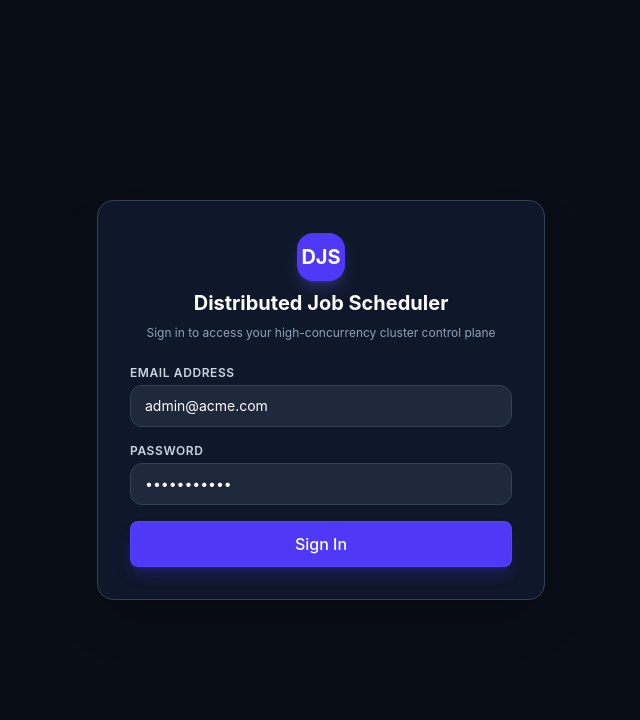
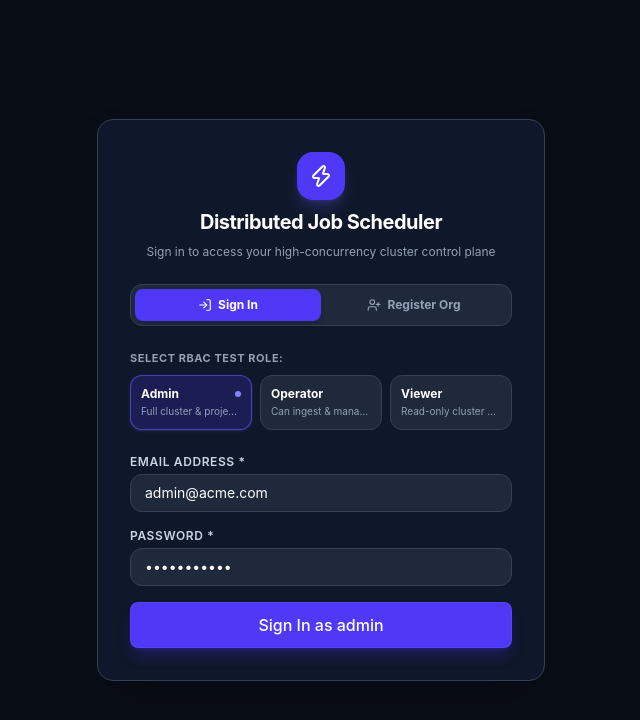
Before and after one commit to VinayakGaikwad101/codity_ai_assignment, a React (Vite) app in the folder frontend/: page / in a window 1280 px wide. Shown: the top 720 px of the page, without its empty margins (319-959 px from the left). Built offline with nearby package versions, Linux system fonts and the light colour scheme; no server answers.

Commit message:
feat(auth): seed all 3 RBAC roles (ADMIN, OPERATOR, VIEWER) and add 1-click RBAC role selector on Sign In screen

```diff
--- a/frontend/src/App.tsx
+++ b/frontend/src/App.tsx
@@ -12,10 +12,11 @@ import { ApiKeysView } from './views/ApiKeysView.js';
 import { Modal } from './components/ui/Modal.js';
 import { Button } from './components/ui/Button.js';
 import { apiRequest } from './api/client.js';
+import { Zap, Shield, UserPlus, LogIn, Lock } from 'lucide-react';
 import { toast } from 'sonner';
 
 export const App: React.FC = () => {
-  const { user, login, refreshProjects } = useAuth();
+  const { user, login, register, refreshProjects } = useAuth();
   const [activeTab, setActiveTab] = useState<TabType>('overview');
 
   // New Project Modal State
@@ -24,13 +25,32 @@ export const App: React.FC = () => {
   const [newProjectDesc, setNewProjectDesc] = useState('');
   const [isCreatingProject, setIsCreatingProject] = useState(false);
 
-  // Login Modal (if logged out)
+  // Auth Screen State (Login vs Register)
+  const [authMode, setAuthMode] = useState<'LOGIN' | 'REGISTER'>('LOGIN');
+  const [name, setName] = useState('');
   const [email, setEmail] = useState('admin@acme.com');
   const [password, setPassword] = useState('Admin@12345');
-  const [isLoggingIn, setIsLoggingIn] = useState(false);
+  const [orgName, setOrgName] = useState('Acme Corporation');
+  const [isSubmittingAuth, setIsSubmittingAuth] = useState(false);
+
+  const demoAccounts = [
+    { role: 'Admin', email: 'admin@acme.com', desc: 'Full cluster & project control' },
+    { role: 'Operator', email: 'operator@acme.com', desc: 'Can ingest & manage jobs' },
+    { role: 'Viewer', email: 'viewer@acme.com', desc: 'Read-only cluster auditor' },
+  ];
+
+  const handleSelectDemoAccount = (acc: typeof demoAccounts[0]) => {
+    setEmail(acc.email);
+    setPassword('Admin@12345');
+  };
 
   const handleCreateProjectSubmit = async (e: React.FormEvent) => {
     e.preventDefault();
+    if (user?.role === 'VIEWER') {
+      toast.error('Permission denied: Viewer accounts cannot create projects');
+      return;
+    }
+
     setIsCreatingProject(true);
     try {
       await apiRequest('/projects', {
@@ -52,60 +72,167 @@ export const App: React.FC = () => {
     }
   };
 
-  const handleLoginSubmit = async (e: React.FormEvent) => {
+  const handleAuthSubmit = async (e: React.FormEvent) => {
     e.preventDefault();
-    setIsLoggingIn(true);
+    setIsSubmittingAuth(true);
     try {
-      await login(email, password);
-      toast.success('Logged in successfully');
+      if (authMode === 'LOGIN') {
+        await login(email, password);
+        toast.success('Signed in successfully');
+      } else {
+        await register(name, email, password, orgName);
+        toast.success(`Organization "${orgName}" & Admin account registered!`);
+      }
     } catch (err: any) {
       toast.error(err.message || 'Authentication failed');
     } finally {
-      setIsLoggingIn(false);
+      setIsSubmittingAuth(false);
     }
   };
 
   if (!user) {
     return (
-      <div className="min-h-screen bg-background flex items-center justify-center p-4">
-        <div className="w-full max-w-md bg-surface border border-surface-border p-8 rounded-2xl shadow-2xl space-y-6">
+      <div className="min-h-screen bg-background flex items-center justify-center p-4 selection:bg-indigo-500/30 selection:text-indigo-200">
+        <div className="w-full max-w-md bg-surface border border-surface-border p-8 rounded-2xl shadow-2xl space-y-6 animate-fade-in">
+          {/* Header */}
           <div className="text-center space-y-2">
             <div className="w-12 h-12 rounded-2xl bg-indigo-600 flex items-center justify-center mx-auto shadow-lg shadow-indigo-500/25">
-              <span className="text-xl font-bold text-white">DJS</span>
+              <Zap className="w-6 h-6 text-white" />
             </div>
-            <h2 className="text-xl font-bold text-white">Distributed Job Scheduler</h2>
-            <p className="text-xs text-slate-400">Sign in to access your high-concurrency cluster control plane</p>
+            <h2 className="text-xl font-bold text-white tracking-tight">Distributed Job Scheduler</h2>
+            <p className="text-xs text-slate-400">
+              {authMode === 'LOGIN'
+                ? 'Sign in to access your high-concurrency cluster control plane'
+                : 'Create an isolated organization workspace & administrator account'}
+            </p>
           </div>
 
-          <form onSubmit={handleLoginSubmit} className="space-y-4">
+          {/* Mode Switcher Tabs */}
+          <div className="flex bg-surface-elevated p-1 rounded-xl border border-surface-border">
+            <button
+              type="button"
+              onClick={() => setAuthMode('LOGIN')}
+              className={`flex-1 py-2 text-xs font-bold rounded-lg transition-all flex items-center justify-center gap-1.5 cursor-pointer ${
+                authMode === 'LOGIN'
+                  ? 'bg-indigo-600 text-white shadow-md'
+                  : 'text-slate-400 hover:text-white'
+              }`}
+            >
+              <LogIn className="w-3.5 h-3.5" /> Sign In
+            </button>
+            <button
+              type="button"
+              onClick={() => setAuthMode('REGISTER')}
+              className={`flex-1 py-2 text-xs font-bold rounded-lg transition-all flex items-center justify-center gap-1.5 cursor-pointer ${
+                authMode === 'REGISTER'
+                  ? 'bg-indigo-600 text-white shadow-md'
+                  : 'text-slate-400 hover:text-white'
+              }`}
+            >
+              <UserPlus className="w-3.5 h-3.5" /> Register Org
+            </button>
+          </div>
+
+          {/* 1-Click Demo RBAC Role Switcher */}
+          {authMode === 'LOGIN' && (
+            <div className="space-y-2">
+              <span className="text-[11px] font-bold text-slate-400 uppercase tracking-wider block">
+                Select RBAC Test Role:
+              </span>
+              <div className="grid grid-cols-3 gap-2">
+                {demoAccounts.map((acc) => {
+                  const isSelected = email === acc.email;
+                  return (
+                    <button
+                      key={acc.role}
+                      type="button"
+                      onClick={() => handleSelectDemoAccount(acc)}
+                      className={`p-2.5 rounded-xl border text-left transition-all cursor-pointer ${
+                        isSelected
+                          ? 'bg-indigo-600/20 border-indigo-500/60 shadow-sm shadow-indigo-500/20'
+                          : 'bg-surface-elevated border-surface-border hover:border-slate-600'
+                      }`}
+                    >
+                      <div className="flex items-center justify-between">
+                        <span className="text-xs font-bold text-white">{acc.role}</span>
+                        {isSelected && <span className="w-1.5 h-1.5 rounded-full bg-indigo-400" />}
+                      </div>
+                      <span className="text-[10px] text-slate-400 block mt-0.5 truncate">{acc.desc}</span>
+                    </button>
+                  );
+                })}
+              </div>
+            </div>
+          )}
+
+          {/* Form */}
+          <form onSubmit={handleAuthSubmit} className="space-y-4">
+            {authMode === 'REGISTER' && (
+              <>
+                <div>
+                  <label className="block text-xs font-semibold text-slate-300 uppercase tracking-wider mb-1">
+                    Your Full Name *
+                  </label>
+                  <input
+                    type="text"
+                    required
+                    placeholder="e.g. Sarah Connor"
+                    value={name}
+                    onChange={(e) => setName(e.target.value)}
+                    className="w-full px-3.5 py-2 rounded-xl bg-surface-elevated border border-surface-border text-white text-sm focus:outline-none focus:border-indigo-500"
+                  />
+                </div>
+
+                <div>
+                  <label className="block text-xs font-semibold text-slate-300 uppercase tracking-wider mb-1">
+                    Organization / Company Name *
+                  </label>
+                  <input
+                    type="text"
+                    required
+                    placeholder="e.g. Cyberdyne Systems"
+                    value={orgName}
+                    onChange={(e) => setOrgName(e.target.value)}
+                    className="w-full px-3.5 py-2 rounded-xl bg-surface-elevated border border-surface-border text-white text-sm focus:outline-none focus:border-indigo-500"
+                  />
+                </div>
+              </>
+            )}
+
             <div>
               <label className="block text-xs font-semibold text-slate-300 uppercase tracking-wider mb-1">
-                Email Address
+                Email Address *
               </label>
               <input
                 type="email"
                 required
                 value={email}
                 onChange={(e) => setEmail(e.target.value)}
-                className="w-full px-3.5 py-2.5 rounded-xl bg-surface-elevated border border-surface-border text-white text-sm focus:outline-none focus:border-indigo-500"
+                className="w-full px-3.5 py-2 rounded-xl bg-surface-elevated border border-surface-border text-white text-sm focus:outline-none focus:border-indigo-500"
               />
             </div>
 
             <div>
               <label className="block text-xs font-semibold text-slate-300 uppercase tracking-wider mb-1">
-                Password
+                Password *
               </label>
               <input
                 type="password"
                 required
                 value={password}
                 onChange={(e) => setPassword(e.target.value)}
-                className="w-full px-3.5 py-2.5 rounded-xl bg-surface-elevated border border-surface-border text-white text-sm focus:outline-none focus:border-indigo-500"
+                className="w-full px-3.5 py-2 rounded-xl bg-surface-elevated border border-surface-border text-white text-sm focus:outline-none focus:border-indigo-500"
               />
             </div>
 
-            <Button type="submit" variant="primary" size="lg" className="w-full" isLoading={isLoggingIn}>
-              Sign In
+            <Button
+              type="submit"
+              variant="primary"
+              size="lg"
+              className="w-full"
+              isLoading={isSubmittingAuth}
+            >
+              {authMode === 'LOGIN' ? `Sign In as ${email.split('@')[0]}` : 'Create Organization Workspace'}
             </Button>
           </form>
         </div>
```
Also changed, not shown: frontend/src/context/AuthContext.tsx (+39 -13 lines), 1 other file (tests, documents, lock files or other folders).
